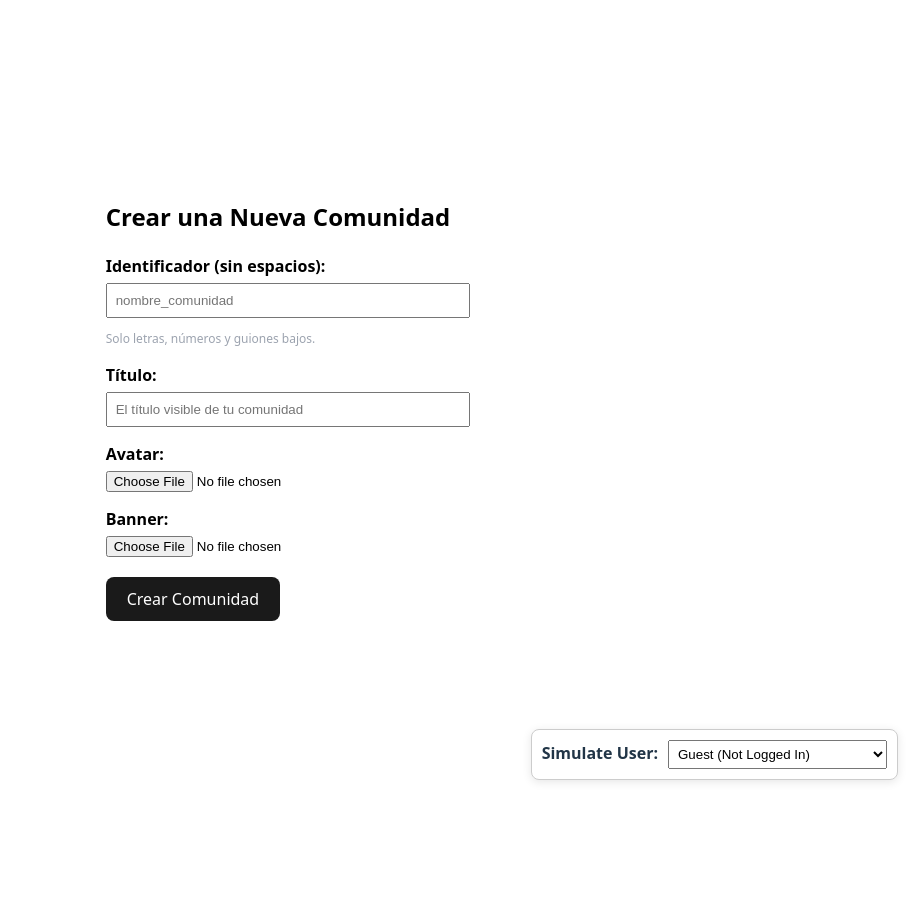
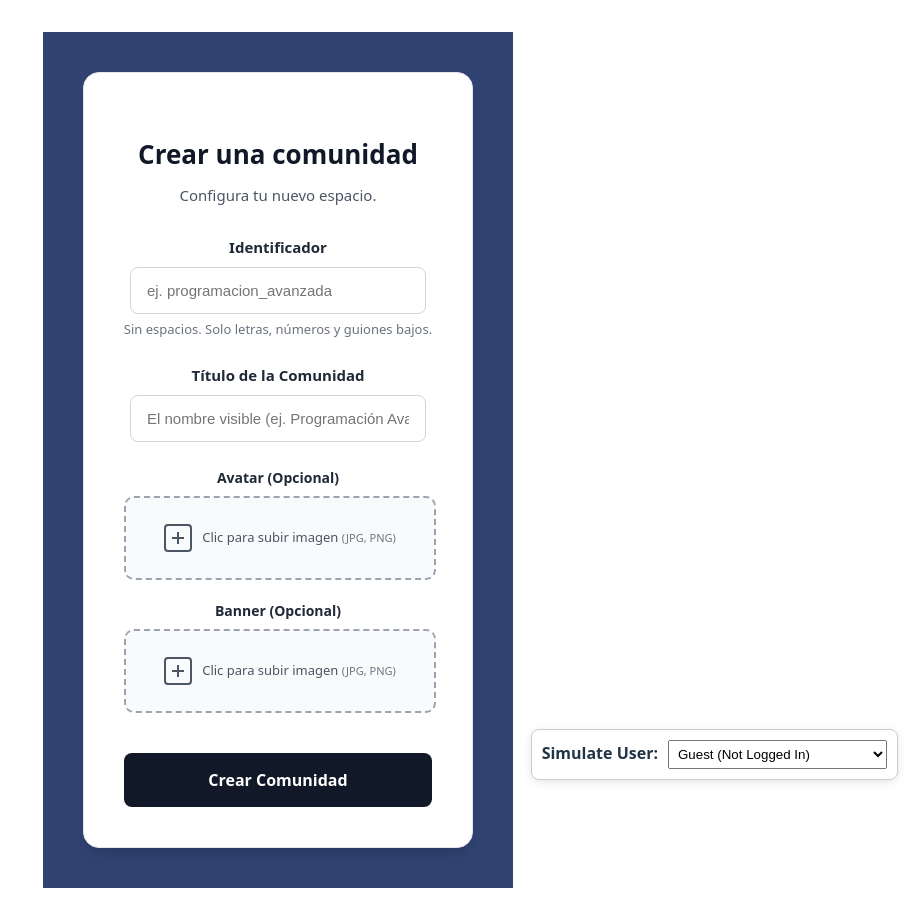
Before and after one commit to asw2526q1-pd12a/Front-End, a React (Vite) app: page /communities/new in a window 1280 px wide. Shown: the whole page, without its empty margins (362-1280 px from the left). Before the commit the page ends 800 px from the top, so only its background shows below. Built offline with nearby package versions, Linux system fonts and the light colour scheme.

Commit message:
millora de la interficie per a crear comunitats

```diff
--- /dev/null
+++ b/src/components/ui/ErrorAlert.jsx
@@ -0,0 +1,14 @@
+// src/components/ui/ErrorAlert.jsx
+import React from 'react';
+
+export const ErrorAlert = ({ errors }) => {
+  if (!errors || errors.length === 0) return null;
+
+  return (
+    <div style={{ backgroundColor: '#FEF2F2', border: '1px solid #FECACA', borderRadius: '8px', padding: '12px', marginBottom: '20px' }}>
+        <ul style={{ margin: 0, paddingLeft: '20px', color: '#B91C1C', fontSize: '13px' }}>
+            {errors.map((err, idx) => <li key={idx}>{err}</li>)}
+        </ul>
+    </div>
+  );
+};
--- /dev/null
+++ b/src/components/ui/FileInput.jsx
@@ -0,0 +1,53 @@
+// src/components/ui/FileInput.jsx
+import React from 'react';
+
+export const FileInput = ({ label, file, setFile, id, accept = "image/png,image/jpeg,image/gif" }) => (
+  <div style={{ display: 'flex', flexDirection: 'column', width: '100%' }}>
+    <span style={{ fontSize: '14px', fontWeight: '700', marginBottom: '8px', color: '#1F2937' }}>
+      {label}
+    </span>
+    <label
+      htmlFor={id}
+      style={{
+        width: '100%',
+        border: file ? '2px solid #4F46E5' : '2px dashed #9CA3AF',
+        borderRadius: '10px',
+        // --- CORRECCIÓN DE TAMAÑO ---
+        height: '80px',              // Reducido de 110px a 80px
+        display: 'flex',
+        alignItems: 'center',
+        justifyContent: 'center',
+        cursor: 'pointer',
+        backgroundColor: file ? '#EEF2FF' : '#F9FAFB',
+        transition: 'all 0.2s',
+        color: file ? '#4F46E5' : '#4B5563',
+        fontSize: '13px',            // Fuente ligeramente más pequeña
+        textAlign: 'center',
+      }}
+      onMouseOver={(e) => !file && (e.currentTarget.style.backgroundColor = '#F3F4F6')}
+      onMouseOut={(e) => !file && (e.currentTarget.style.backgroundColor = '#F9FAFB')}
+    >
+      {file ? (
+        <div style={{display: 'flex', alignItems: 'center', gap: '8px', overflow: 'hidden', textOverflow: 'ellipsis', whiteSpace: 'nowrap'}}>
+             <span style={{fontWeight: 'bold'}}>Seleccionado:</span> {file.name}
+        </div>
+      ) : (
+        <div style={{display: 'flex', alignItems: 'center', gap: '10px'}}>
+            {/* Icono simple con CSS para ahorrar espacio */}
+            <div style={{ width: '24px', height: '24px', border: '2px solid currentColor', borderRadius: '4px', position: 'relative' }}>
+                <div style={{ position: 'absolute', top: '50%', left: '50%', width: '12px', height: '2px', backgroundColor: 'currentColor', transform: 'translate(-50%, -50%)' }}></div>
+                <div style={{ position: 'absolute', top: '50%', left: '50%', width: '2px', height: '12px', backgroundColor: 'currentColor', transform: 'translate(-50%, -50%)' }}></div>
+            </div>
+            <span>Clic para subir imagen <span style={{fontSize: '11px', opacity: 0.8}}>(JPG, PNG)</span></span>
+        </div>
+      )}
+    </label>
+    <input
+      id={id}
+      type="file"
+      accept={accept}
+      onChange={(e) => setFile(e.target.files[0])}
+      style={{ display: 'none' }}
+    />
+  </div>
+);
--- /dev/null
+++ b/src/components/ui/PrimaryButton.jsx
@@ -0,0 +1,26 @@
+import React from 'react';
+
+export const PrimaryButton = ({ children, ...props }) => (
+    <button
+        style={{
+            width: '100%',
+            backgroundColor: '#111827', // Negro/Gris muy oscuro
+            color: '#fff',
+            fontWeight: '700',
+            padding: '16px',
+            borderRadius: '8px',
+            border: 'none',
+            cursor: 'pointer',
+            fontSize: '16px',
+            transition: 'background-color 0.2s, transform 0.1s',
+            marginTop: '10px'
+        }}
+        onMouseOver={(e) => e.target.style.backgroundColor = '#000'}
+        onMouseOut={(e) => e.target.style.backgroundColor = '#111827'}
+        onMouseDown={(e) => e.target.style.transform = 'scale(0.99)'}
+        onMouseUp={(e) => e.target.style.transform = 'scale(1)'}
+        {...props}
+    >
+        {children}
+    </button>
+);
--- /dev/null
+++ b/src/components/ui/TextInput.jsx
@@ -0,0 +1,39 @@
+import React from 'react';
+
+export const TextInput = ({ label, value, onChange, placeholder, helperText, ...props }) => (
+  <div style={{ marginBottom: '25px' }}>
+    <label style={{ display: 'block', fontSize: '15px', fontWeight: '700', color: '#1F2937', marginBottom: '8px' }}>
+      {label}
+    </label>
+    <input
+      value={value}
+      onChange={onChange}
+      placeholder={placeholder}
+      style={{
+        width: '85%',
+        padding: '14px 16px', // Un poco más grande
+        borderRadius: '8px',
+        border: '1px solid #D1D5DB', // Borde más visible (contraste)
+        fontSize: '15px',
+        outline: 'none',
+        transition: 'border-color 0.2s, box-shadow 0.2s',
+        backgroundColor: '#fff',
+        color: '#111827'
+      }}
+      onFocus={(e) => {
+        e.target.style.borderColor = '#4F46E5';
+        e.target.style.boxShadow = '0 0 0 3px rgba(79, 70, 229, 0.1)';
+      }}
+      onBlur={(e) => {
+        e.target.style.borderColor = '#D1D5DB';
+        e.target.style.boxShadow = 'none';
+      }}
+      {...props}
+    />
+    {helperText && (
+      <p style={{ fontSize: '13px', color: '#6B7280', marginTop: '6px' }}>
+        {helperText}
+      </p>
+    )}
+  </div>
+);
--- a/src/pages/CreateCommunityPage.jsx
+++ b/src/pages/CreateCommunityPage.jsx
@@ -2,12 +2,15 @@
 import { useState } from 'react';
 import { useNavigate } from 'react-router-dom';
 import { createCommunity } from '../services/api';
+import { TextInput } from '../components/ui/TextInput';
+import { FileInput } from '../components/ui/FileInput';
+import { PrimaryButton } from '../components/ui/PrimaryButton';
+import { ErrorAlert } from '../components/ui/ErrorAlert';
 
 export default function CreateCommunityPage() {
     const navigate = useNavigate();
     const [errors, setErrors] = useState([]);
 
-    // Estado para los campos
     const [name, setName] = useState('');
     const [title, setTitle] = useState('');
     const [avatar, setAvatar] = useState(null);
@@ -16,8 +19,6 @@ export default function CreateCommunityPage() {
     const handleSubmit = async (e) => {
         e.preventDefault();
         setErrors([]);
-
-        // Usamos FormData para enviar archivos [cite: 5]
         const formData = new FormData();
         formData.append('community[name]', name);
         formData.append('community[title]', title);
@@ -26,11 +27,9 @@ export default function CreateCommunityPage() {
 
         try {
             const response = await createCommunity(formData);
-            // Redirigir a la comunidad creada usando el name devuelto
             navigate(`/c/${response.data.name}`);
         } catch (error) {
-            // Manejo de errores de validación de Rails [cite: 29]
-            if (error.response && error.response.data && error.response.data.errors) {
+            if (error.response?.data?.errors) {
                 setErrors(error.response.data.errors);
             } else {
                 setErrors(["Ocurrió un error inesperado."]);
@@ -39,77 +38,62 @@ export default function CreateCommunityPage() {
     };
 
     return (
-        <main className="main-layout">
-            <div className="feed-column">
-                <div className="post-form-container" style={{ padding: '20px', backgroundColor: '#fff', borderRadius: '8px', color: 'black' }}>
-                    <h2 className="form-title">Crear una Nueva Comunidad</h2>
+        <main style={{
+            minHeight: '50vh',
+            backgroundColor: '#314373',
+            display: 'flex',             // Activar Flexbox
+            justifyContent: 'center',    // Centrar horizontalmente
+            alignItems: 'center',        // Centrar verticalmente
+            padding: '40px'              // Un poco de margen para pantallas pequeñas
+        }}>
+            <div style={{
+                width: '100%',
+                maxWidth: '550px',       // Ligeramente más estrecho para un look más compacto
+                backgroundColor: '#ffffff',
+                borderRadius: '16px',    // Bordes un poco más redondeados
+                boxShadow: '0 10px 25px -5px rgba(0, 0, 0, 0.1), 0 8px 10px -6px rgba(0, 0, 0, 0.1)', // Sombra más suave
+                padding: '40px',
+                border: '1px solid #E5E7EB'
+            }}>
+                <div style={{ marginBottom: '30px', textAlign: 'center' }}>
+                    <h2 style={{ fontSize: '26px', fontWeight: '800', color: '#111827', marginBottom: '10px' }}>
+                        Crear una comunidad
+                    </h2>
+                    <p style={{ color: '#4B5563', fontSize: '15px', margin: 0 }}>
+                        Configura tu nuevo espacio.
+                    </p>
+                </div>
 
-                    {errors.length > 0 && (
-                        <div style={{ color: 'red', marginBottom: '15px', textAlign: 'left' }}>
-                            <h4>{errors.length} error(es) impidió guardar:</h4>
-                            <ul>
-                                {errors.map((err, idx) => <li key={idx}>{err}</li>)}
-                            </ul>
-                        </div>
-                    )}
+                <ErrorAlert errors={errors} />
 
-                    <form onSubmit={handleSubmit} style={{textAlign: 'left'}}>
-                        {/* CAMPO 1: Nombre [cite: 31] */}
-                        <div className="form-field" style={{marginBottom: '15px'}}>
-                            <label style={{fontWeight: 'bold'}}>Identificador (sin espacios): </label>
-                            <input
-                                type="text"
-                                className="form-input"
-                                placeholder="nombre_comunidad"
-                                value={name}
-                                onChange={(e) => setName(e.target.value)}
-                                style={{display: 'block', width: '100%', padding: '8px', marginTop: '5px'}}
-                            />
-                            <p style={{ fontSize: '12px', color: '#9CA3AF' }}>Solo letras, números y guiones bajos.</p>
-                        </div>
+                <form onSubmit={handleSubmit}>
+                    <TextInput
+                        label="Identificador"
+                        placeholder="ej. programacion_avanzada"
+                        value={name}
+                        onChange={(e) => setName(e.target.value)}
+                        helperText="Sin espacios. Solo letras, números y guiones bajos."
+                    />
 
-                        {/* CAMPO 2: Título [cite: 32] */}
-                        <div className="form-field" style={{marginBottom: '15px'}}>
-                            <label style={{fontWeight: 'bold'}}>Título: </label>
-                            <input
-                                type="text"
-                                className="form-input"
-                                placeholder="El título visible de tu comunidad"
-                                value={title}
-                                onChange={(e) => setTitle(e.target.value)}
-                                style={{display: 'block', width: '100%', padding: '8px', marginTop: '5px'}}
-                            />
-                        </div>
+                    <TextInput
+                        label="Título de la Comunidad"
+                        placeholder="El nombre visible (ej. Programación Avanzada)"
+                        value={title}
+                        onChange={(e) => setTitle(e.target.value)}
+                    />
 
-                        {/* CAMPO 3: Avatar [cite: 33] */}
-                        <div className="form-field" style={{marginBottom: '15px'}}>
-                            <label style={{fontWeight: 'bold'}}>Avatar: </label>
-                            <input
-                                type="file"
-                                accept="image/png,image/jpeg,image/gif"
-                                onChange={(e) => setAvatar(e.target.files[0])}
-                                style={{display: 'block', marginTop: '5px'}}
-                            />
-                        </div>
+                    <div style={{ marginBottom: '20px' }}>
+                        <FileInput id="avatar-upload" label="Avatar (Opcional)" file={avatar} setFile={setAvatar} />
+                    </div>
 
-                        {/* CAMPO 4: Banner [cite: 34] */}
-                        <div className="form-field" style={{marginBottom: '15px'}}>
-                            <label style={{fontWeight: 'bold'}}>Banner: </label>
-                            <input
-                                type="file"
-                                accept="image/png,image/jpeg,image/gif"
-                                onChange={(e) => setBanner(e.target.files[0])}
-                                style={{display: 'block', marginTop: '5px'}}
-                            />
-                        </div>
+                    <div style={{ marginBottom: '30px' }}>
+                        <FileInput id="banner-upload" label="Banner (Opcional)" file={banner} setFile={setBanner} />
+                    </div>
 
-                        <div className="form-actions" style={{ marginTop: '20px' }}>
-                            <button type="submit" className="nav-button create-post-button" style={{backgroundColor: '#1a1a1a', color: 'white', padding: '10px 20px'}}>
-                                Crear Comunidad
-                            </button>
-                        </div>
-                    </form>
-                </div>
+                    <PrimaryButton type="submit">
+                        Crear Comunidad
+                    </PrimaryButton>
+                </form>
             </div>
         </main>
     );
```
